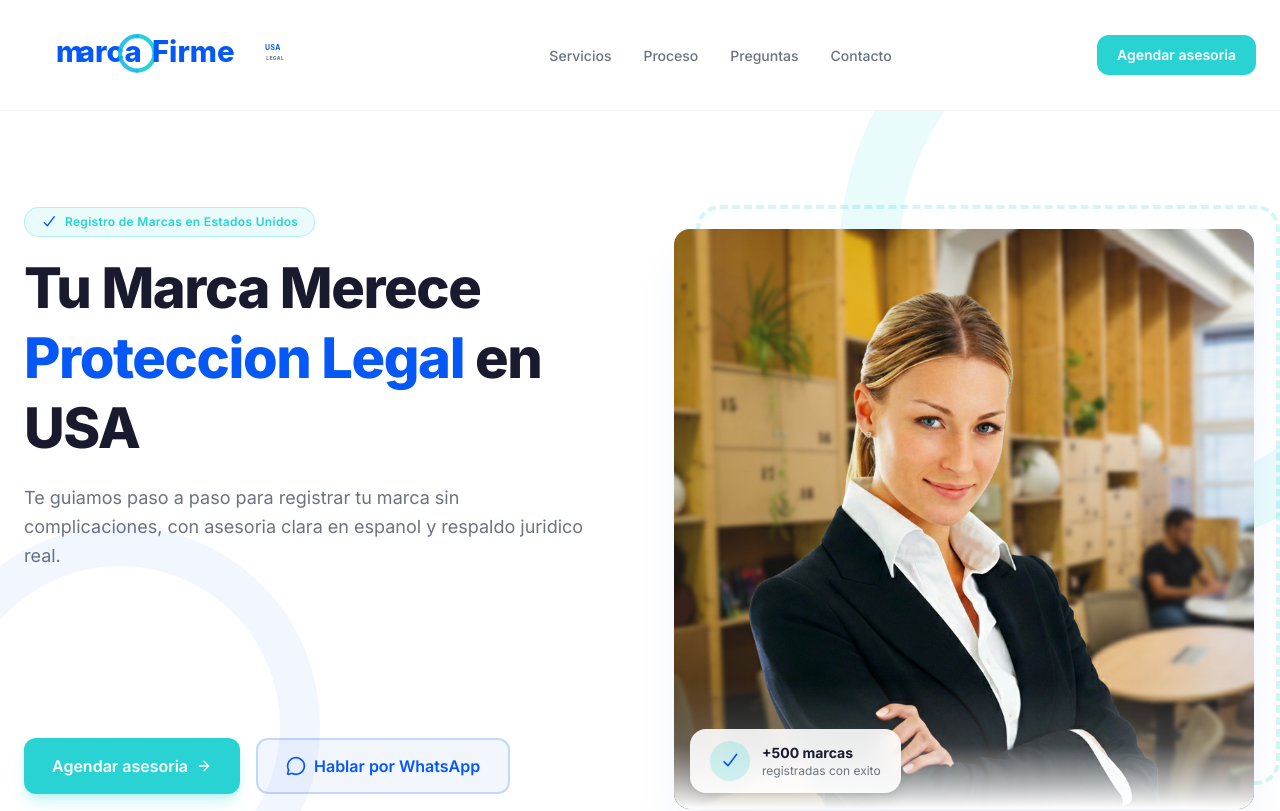
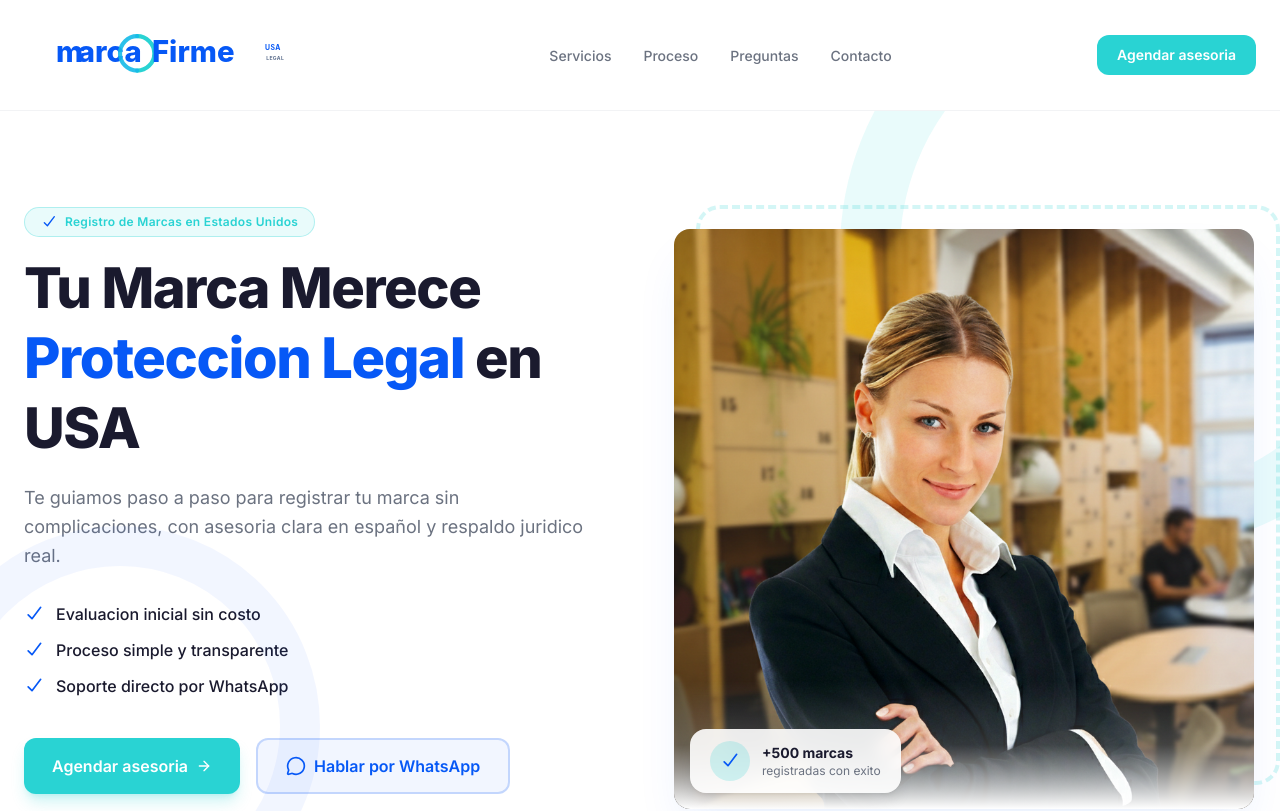
Before and after one commit to Linent/landingpage, a Next.js app: page / in a window 1280 px wide. Shown: the top 811 px of the page. Built offline with nearby package versions, Linux system fonts and the light colour scheme.

Commit message:
arreglos en los checks y correcciones ortografícas

```diff
--- a/components/hero.tsx
+++ b/components/hero.tsx
@@ -27,9 +27,8 @@ export const Hero = () => {
         {/* TEXT CONTENT */}
         <div
           ref={textReveal.ref}
-          className={`flex flex-1 flex-col items-center text-center lg:items-start lg:text-left reveal ${
-            textReveal.isVisible ? "visible" : ""
-          }`}
+          className={`flex flex-1 flex-col items-center text-center lg:items-start lg:text-left reveal ${textReveal.isVisible ? "visible" : ""
+            }`}
         >
           {/* Badge */}
           <div className="mb-4 inline-flex items-center gap-2 rounded-full border border-accent/30 bg-accent/10 px-4 py-1.5">
@@ -53,55 +52,21 @@ export const Hero = () => {
           {/* Description */}
           <p className="mt-5 max-w-xl text-lg leading-relaxed text-muted-foreground">
             Te guiamos paso a paso para registrar tu marca sin complicaciones,
-            con asesoria clara en espanol y respaldo juridico real.
+            con asesoria clara en español y respaldo juridico real.
           </p>
 
           {/* Bullets */}
           <ul className="mt-8 flex flex-col gap-3">
-            {bullets.map((b, i) => (
-              <li
-                key={b}
-                className="flex items-center gap-3 opacity-0 animate-fadeUp"
-                style={{
-                  animationDelay: `${i * 150}ms`,
-                  animationFillMode: "forwards",
-                }}
-              >
-                <Image
-                  src="/assets/icon-check.svg"
-                  alt="Check"
-                  width={20}
-                  height={20}
-                />
-                <span className="text-base font-medium text-foreground">
-                  {b}
-                </span>
-              </li>
-            ))}
-          </ul>
-
-          {/* Buttons */}
+            {bullets.map((b) => (<li key={b} className="flex items-center gap-3"> <Image src="/assets/icon-check.svg" alt="Check" width={20} height={20} className="h-5 w-5 text-accent" />
+              <span className="text-base font-medium text-foreground">{b}</span>
+            </li>))} </ul>
           <div className="mt-10 flex flex-col gap-4 sm:flex-row">
-            <a
-              href="#contacto"
-              className="group inline-flex items-center justify-center gap-2 rounded-lg bg-accent px-7 py-3.5 text-base font-semibold text-accent-foreground shadow-lg shadow-accent/25 transition-all hover:brightness-110"
-            >
+            <a href="#contacto" className="group inline-flex items-center justify-center gap-2 rounded-lg bg-accent px-7 py-3.5 text-base font-semibold text-accent-foreground shadow-lg shadow-accent/25 transition-all hover:brightness-110" >
               Agendar asesoria
               <ArrowRight className="h-4 w-4 transition-transform group-hover:translate-x-1" />
             </a>
-
-            <a
-              href="https://wa.me/15550127842"
-              target="_blank"
-              rel="noopener noreferrer"
-              className="inline-flex items-center justify-center gap-2 rounded-lg border-2 border-primary/20 bg-primary/5 px-7 py-3.5 text-base font-semibold text-primary transition-all hover:border-primary/40 hover:bg-primary/10"
-            >
-              <MessageCircle className="h-5 w-5" />
-              Hablar por WhatsApp
-            </a>
-          </div>
-
-          <p className="mt-5 text-xs text-muted-foreground">
+            <a href="https://wa.me/15550127842" target="_blank" rel="noopener noreferrer" className="inline-flex items-center justify-center gap-2 rounded-lg border-2 border-primary/20 bg-primary/5 px-7 py-3.5 text-base font-semibold text-primary transition-all hover:border-primary/40 hover:bg-primary/10" >
+              <MessageCircle className="h-5 w-5" /> Hablar por WhatsApp </a> </div> <p className="mt-5 text-xs text-muted-foreground">
             Confidencialidad garantizada. Respuesta en horario habil.
           </p>
         </div>
@@ -109,9 +74,8 @@ export const Hero = () => {
         {/* IMAGE SECTION */}
         <div
           ref={imageReveal.ref}
-          className={`relative flex flex-1 items-center justify-center reveal-scale ${
-            imageReveal.isVisible ? "visible" : ""
-          }`}
+          className={`relative flex flex-1 items-center justify-center reveal-scale ${imageReveal.isVisible ? "visible" : ""
+            }`}
         >
           <div className="absolute -right-6 -top-6 h-full w-full rounded-3xl border-4 border-dashed border-accent/20" />
 
```
